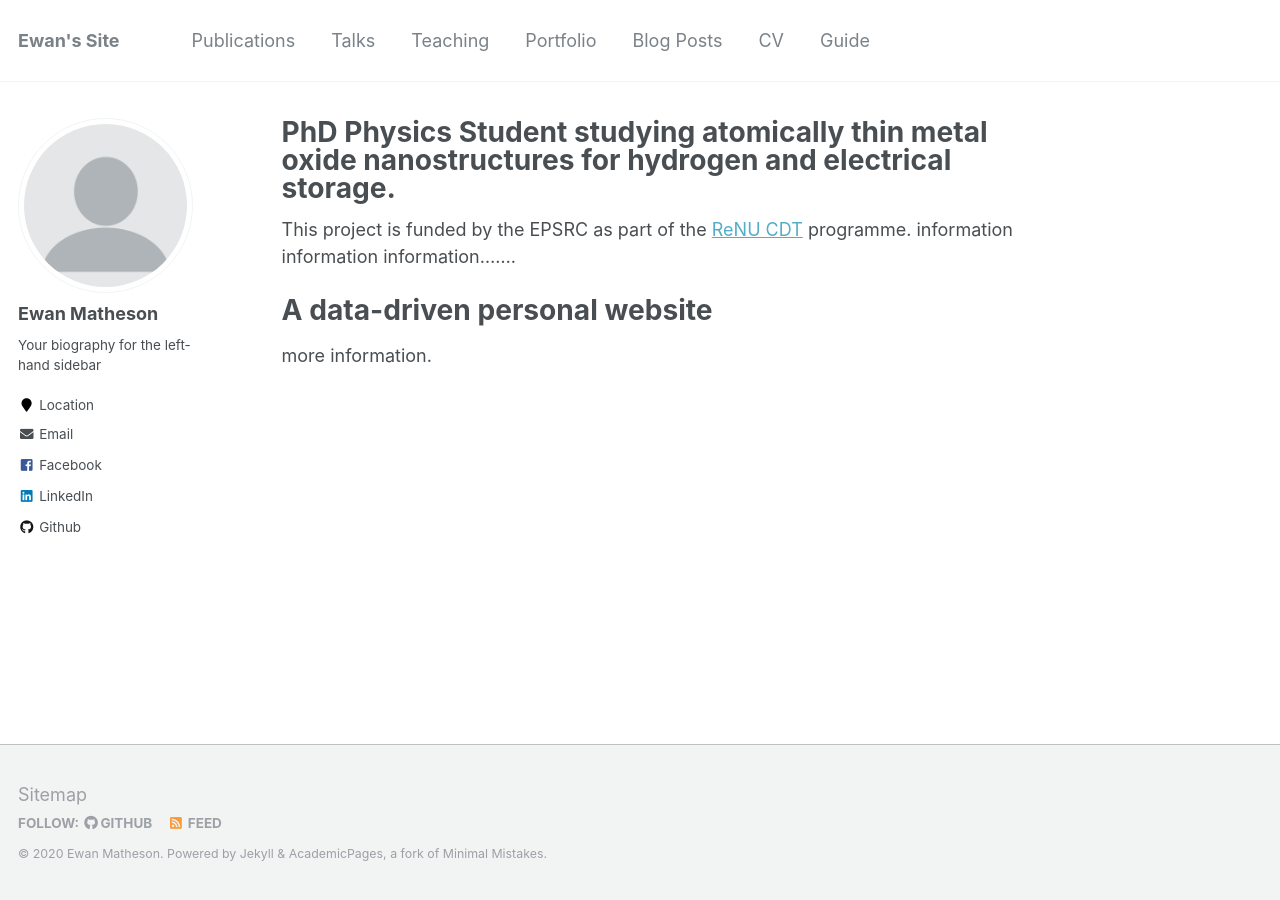
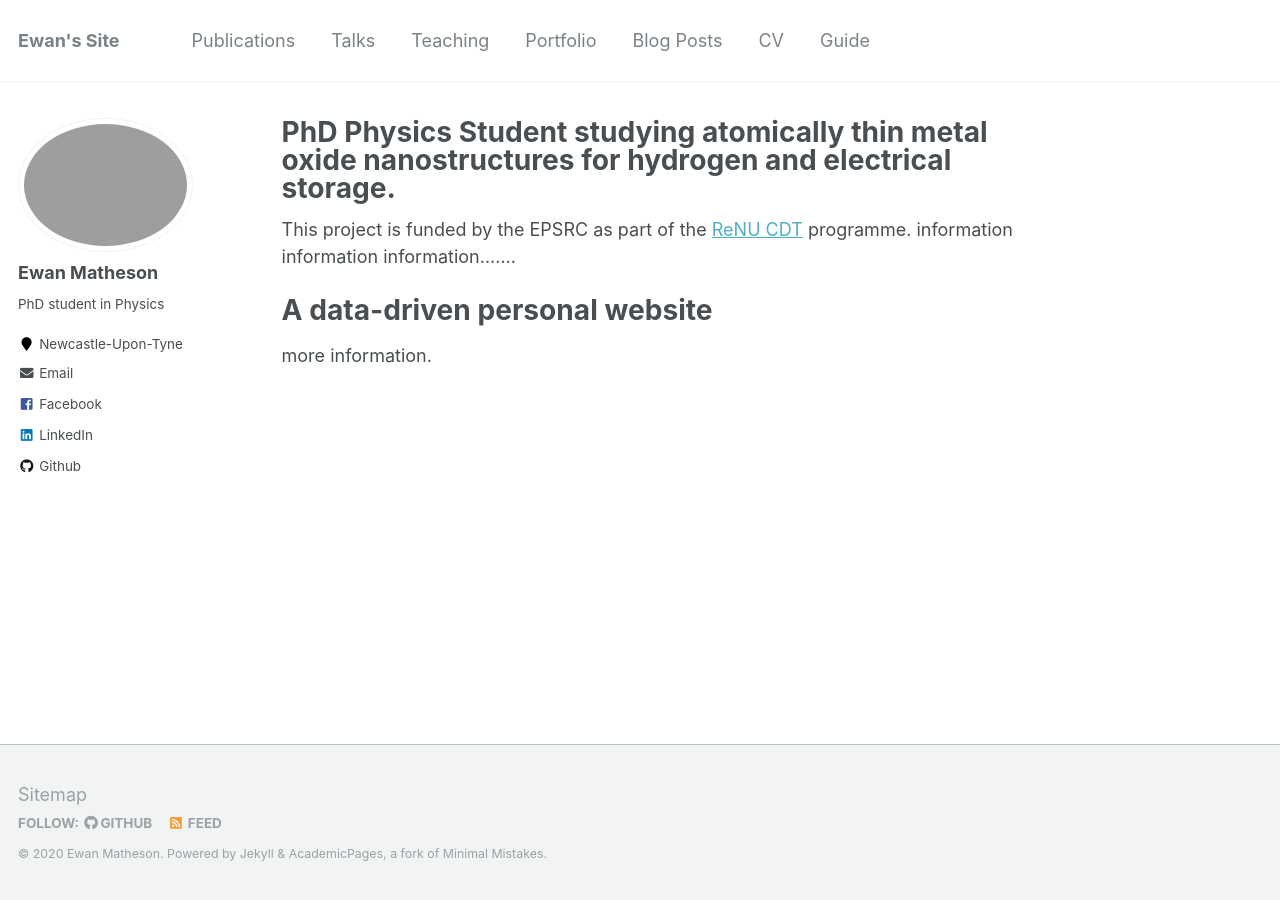
Before and after one commit to EwanMatheson/ewanmatheson.github.io, a Jekyll site: the page built from _pages/about.md, in a window 1280 px wide. Built offline with Jekyll 4.4.1, drawn with Linux system fonts in a browser that asks for light colours.

Commit message:
Update _config.yml

```diff
--- a/_config.yml
+++ b/_config.yml
@@ -81,9 +81,9 @@ analytics:
 # Site Author
 author:
   name             : "Ewan Matheson"
-  avatar           : "profile.png"
-  bio              : "Your biography for the left-hand sidebar"
-  location         : "Location"
+  avatar           : "P1000504_edited.jpg"
+  bio              : "PhD student in Physics"
+  location         : "Newcastle-Upon-Tyne"
   employer         :
   pubmed           :
   googlescholar    :
```
